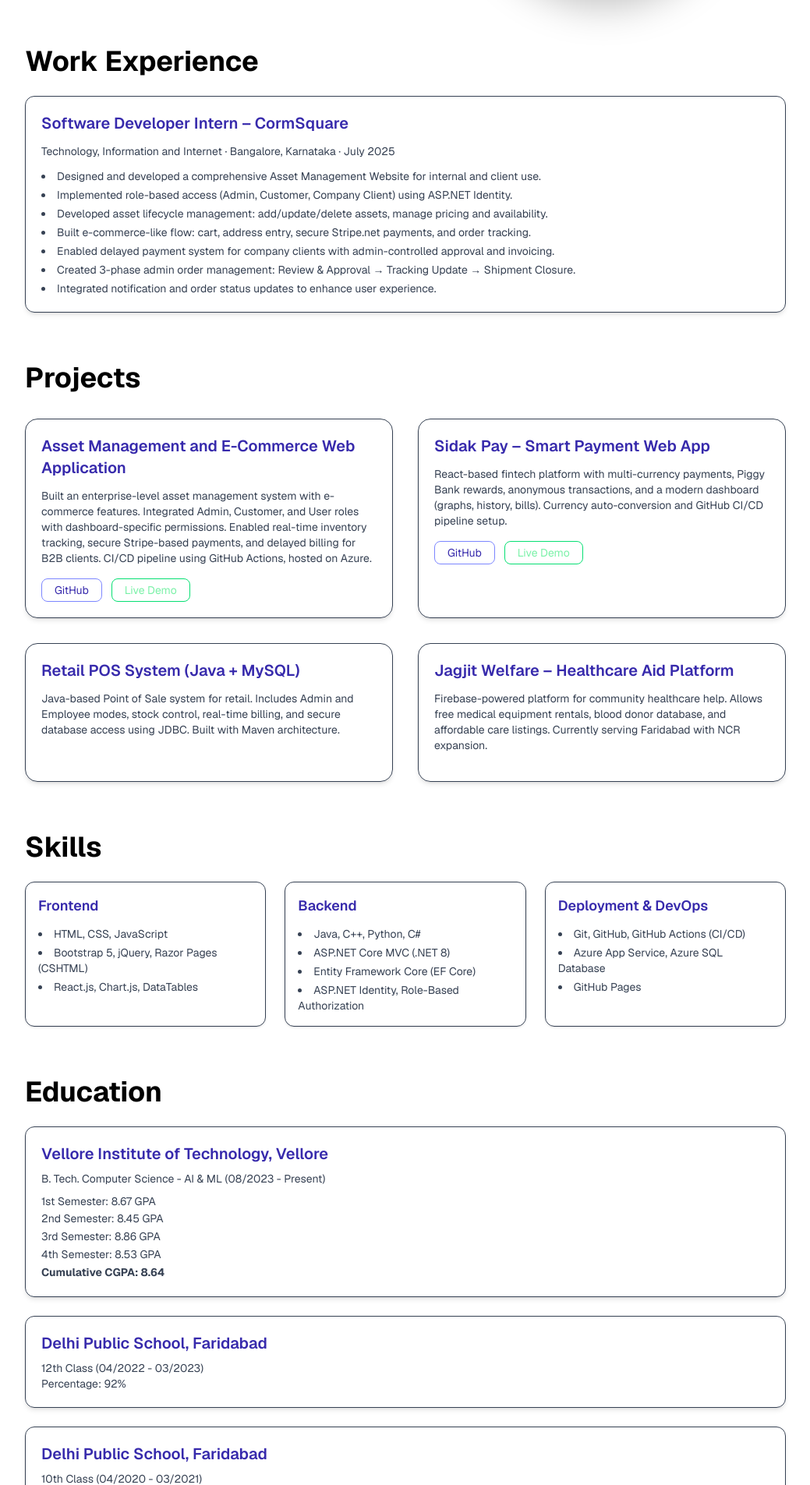
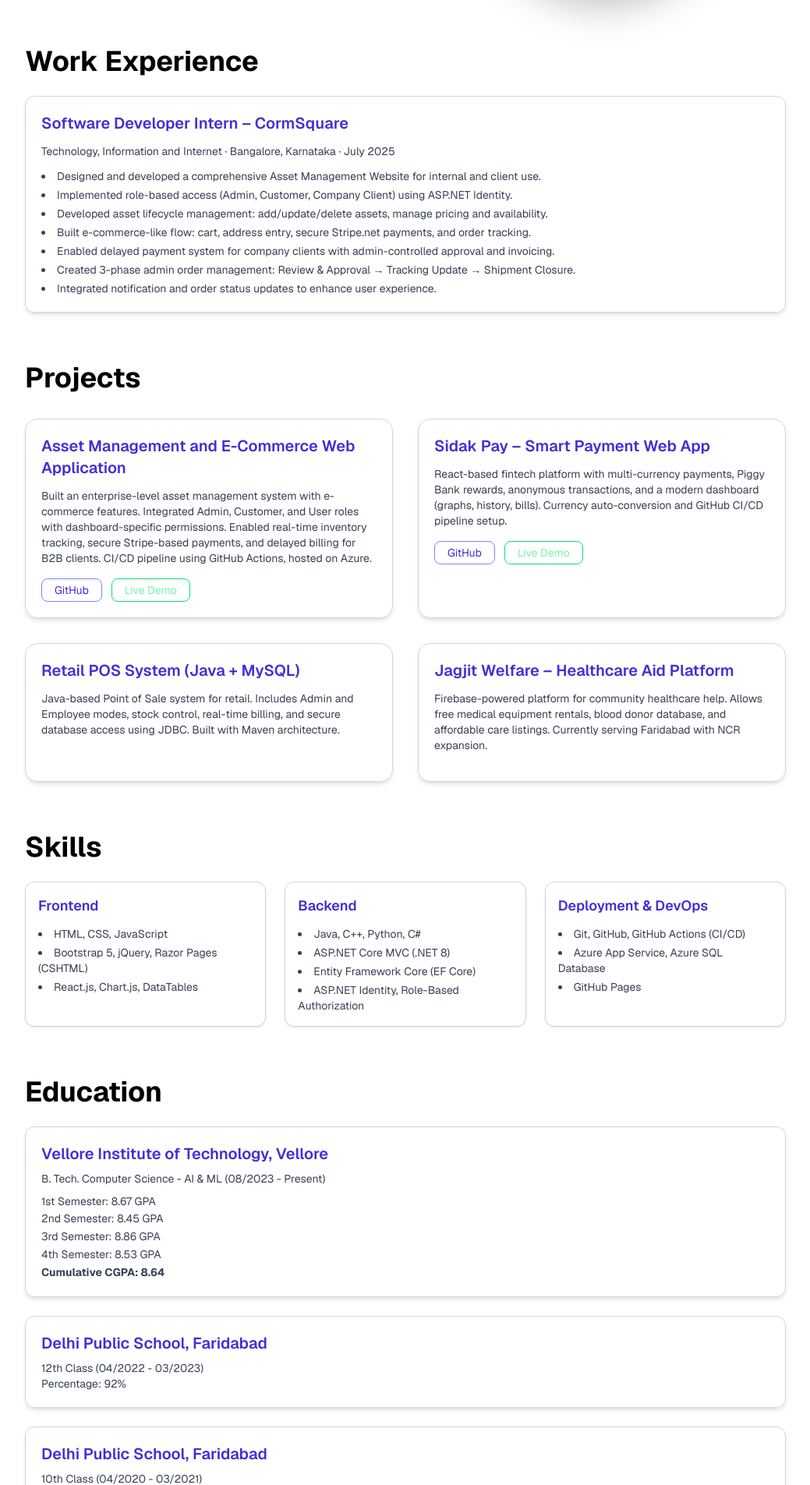
Before and after one commit to siidakk/Sidak-Portfolio, a Next.js app: page / in a window 1280 px wide. Shown: the part 615-2520 px from the top of the page at 78% size, without its empty margins (120-1159 px from the left). Built offline with nearby package versions, Linux system fonts and the light colour scheme.

Commit message:
Initial commit

```diff
--- a/app/page.js
+++ b/app/page.js
@@ -110,13 +110,13 @@ function Home() {
         Work Experience
       </motion.h2>
       <motion.div
-        className="bg-white/10 backdrop-blur-md p-5 rounded-xl border border-gray-700 shadow-md space-y-3"
+        className="bg-white/10 backdrop-blur-md p-5 rounded-xl border border-gray-300 dark:border-gray-700 shadow-md space-y-3"
         initial={{ opacity: 0, y: 30 }}
         whileInView={{ opacity: 1, y: 0 }}
         viewport={{ once: true }}
         transition={{ duration: 0.6, delay: 0.2 }}
       >
-        <h3 className="text-xl font-semibold text-indigo-800 dark:text-indigo-300">Software Developer Intern – CormSquare</h3>
+        <h3 className="text-xl font-semibold text-indigo-700 dark:text-indigo-300">Software Developer Intern – CormSquare</h3>
         <p className="text-gray-700 dark:text-gray-400 text-sm">Technology, Information and Internet · Bangalore, Karnataka · July 2025</p>
         <ul className="list-disc list-inside text-gray-700 dark:text-gray-300 text-sm mt-2 space-y-1">
           <li>Designed and developed a comprehensive Asset Management Website for internal and client use.</li>
@@ -159,18 +159,18 @@ function Home() {
         ].map((proj, idx) => (
           <motion.div
             key={idx}
-            className="rounded-2xl p-5 bg-white/10 backdrop-blur-md shadow-md hover:shadow-2xl border border-gray-700 transition-all duration-300"
+            className="rounded-2xl p-5 bg-white/10 backdrop-blur-md shadow-md hover:shadow-2xl border border-gray-300 dark:border-gray-700 transition-all duration-300"
             initial={{ opacity: 0, y: 30 }}
             whileInView={{ opacity: 1, y: 0 }}
             viewport={{ once: true }}
             transition={{ duration: 0.6, delay: idx * 0.2 }}
           >
-            <h3 className="text-xl font-semibold mb-3 text-indigo-800 dark:text-indigo-300">{proj.title}</h3>
+            <h3 className="text-xl font-semibold mb-3 text-indigo-700 dark:text-indigo-300">{proj.title}</h3>
             <p className="text-sm text-gray-700 dark:text-gray-300 mb-4">{proj.desc}</p>
             {proj.github && (
               <div className="flex gap-3">
                 <a href={proj.github} target="_blank">
-                  <button className="px-4 py-1 text-sm rounded-lg border border-indigo-400 text-indigo-800 dark:text-indigo-300 hover:bg-indigo-600/20 transition">
+                  <button className="px-4 py-1 text-sm rounded-lg border border-indigo-400 text-indigo-700 dark:text-indigo-300 hover:bg-indigo-600/20 transition">
                     GitHub
                   </button>
                 </a>
@@ -204,13 +204,13 @@ function Home() {
         ].map((skill, idx) => (
           <motion.div
             key={idx}
-            className="bg-white/10 backdrop-blur-md p-4 rounded-xl shadow-sm border border-gray-700"
+            className="bg-white/10 backdrop-blur-md p-4 rounded-xl shadow-sm border border-gray-300 dark:border-gray-700"
             initial={{ opacity: 0, scale: 0.95 }}
             whileInView={{ opacity: 1, scale: 1 }}
             viewport={{ once: true }}
             transition={{ duration: 0.5, delay: idx * 0.2 }}
           >
-            <h4 className="font-semibold text-lg text-indigo-800 dark:text-indigo-300 mb-3">{skill.title}</h4>
+            <h4 className="font-semibold text-lg text-indigo-700 dark:text-indigo-300 mb-3">{skill.title}</h4>
             <ul className="list-disc list-inside text-gray-700 dark:text-gray-300 space-y-1">
               {skill.items.map((item, i) => (
                 <li key={i}>{item}</li>
@@ -239,8 +239,8 @@ function Home() {
         viewport={{ once: true }}
         transition={{ duration: 0.6, delay: 0.2 }}
       >
-        <div className="bg-white/10 backdrop-blur-md p-5 rounded-xl border border-gray-700 shadow-md">
-          <h3 className="text-xl font-semibold text-indigo-800 dark:text-indigo-300 mb-2">Vellore Institute of Technology, Vellore</h3>
+        <div className="bg-white/10 backdrop-blur-md p-5 rounded-xl border border-gray-300 dark:border-gray-700 shadow-md">
+          <h3 className="text-xl font-semibold text-indigo-700 dark:text-indigo-300 mb-2">Vellore Institute of Technology, Vellore</h3>
           <p className="text-gray-700 dark:text-gray-400 text-sm">B. Tech. Computer Science - AI & ML (08/2023 - Present)</p>
           <p className="text-gray-700 dark:text-gray-300 text-sm mt-2 leading-relaxed">
             1st Semester: 8.67 GPA<br />
@@ -251,14 +251,14 @@ function Home() {
           </p>
         </div>
 
-        <div className="bg-white/10 backdrop-blur-md p-5 rounded-xl border border-gray-700 shadow-md">
-          <h3 className="text-xl font-semibold text-indigo-800 dark:text-indigo-300 mb-2">Delhi Public School, Faridabad</h3>
+        <div className="bg-white/10 backdrop-blur-md p-5 rounded-xl border border-gray-300 dark:border-gray-700 shadow-md">
+          <h3 className="text-xl font-semibold text-indigo-700 dark:text-indigo-300 mb-2">Delhi Public School, Faridabad</h3>
           <p className="text-gray-700 dark:text-gray-400 text-sm">12th Class (04/2022 - 03/2023)</p>
           <p className="text-gray-700 dark:text-gray-300 text-sm">Percentage: 92%</p>
         </div>
 
-        <div className="bg-white/10 backdrop-blur-md p-5 rounded-xl border border-gray-700 shadow-md">
-          <h3 className="text-xl font-semibold text-indigo-800 dark:text-indigo-300 mb-2">Delhi Public School, Faridabad</h3>
+        <div className="bg-white/10 backdrop-blur-md p-5 rounded-xl border border-gray-300 dark:border-gray-700 shadow-md">
+          <h3 className="text-xl font-semibold text-indigo-700 dark:text-indigo-300 mb-2">Delhi Public School, Faridabad</h3>
           <p className="text-gray-700 dark:text-gray-400 text-sm">10th Class (04/2020 - 03/2021)</p>
           <p className="text-gray-700 dark:text-gray-300 text-sm">Percentage: 92%</p>
         </div>
```
